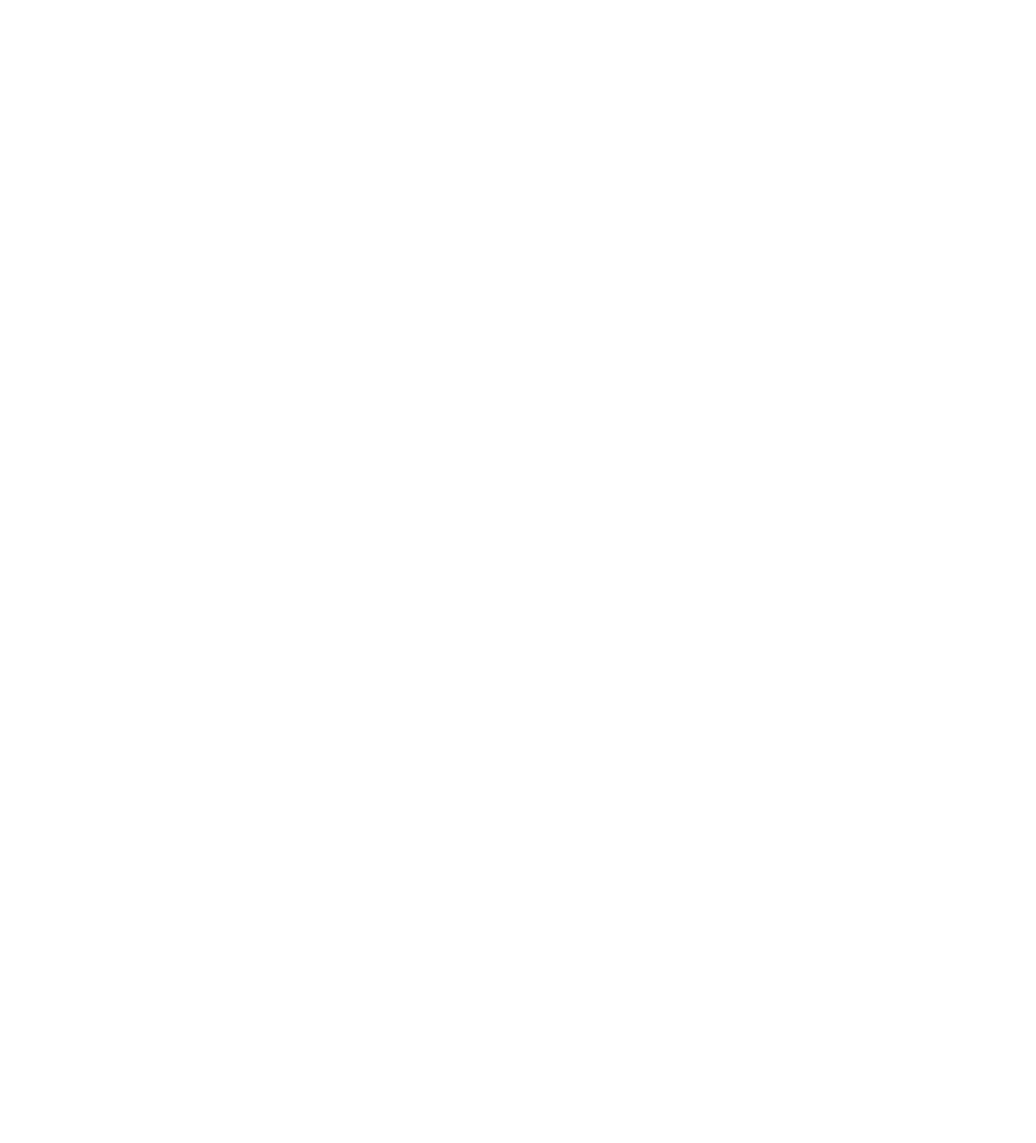
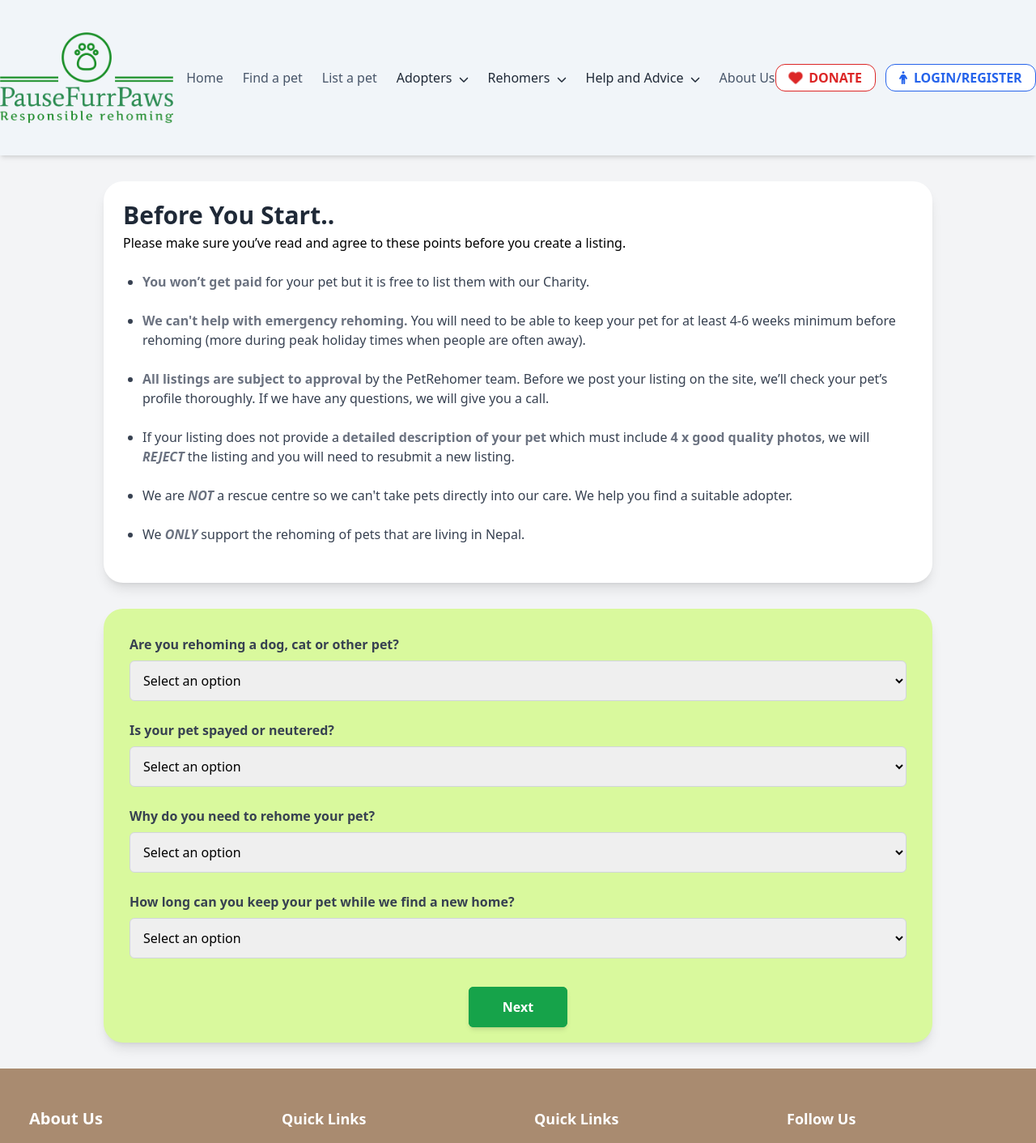
Before and after one commit to likhel/MyFirstApp, a React (Vite) app: page /list-a-pet in a window 1280 px wide. Before the commit this address had no page. Shown: the top 1412 px of the page at 81% size. Before the commit the page ends 800 px from the top, so only its background shows below. Built offline with nearby package versions, Linux system fonts and the light colour scheme.

Commit message:
list a pet

```diff
--- a/package.json
+++ b/package.json
@@ -17,13 +17,15 @@
     "@fortawesome/react-fontawesome": "^0.2.2",
     "@tanstack/react-query": "^5.59.16",
     "axios": "^1.7.7",
+    "formik": "^2.4.6",
     "framer-motion": "^11.11.10",
     "react": "^18.3.1",
     "react-dom": "^18.3.1",
     "react-dropdown": "^1.11.0",
     "react-loader-spinner": "^6.1.6",
     "react-router-dom": "^6.26.2",
-    "react-toastify": "^10.0.6"
+    "react-toastify": "^10.0.6",
+    "yup": "^1.4.0"
   },
   "devDependencies": {
     "@eslint/js": "^9.9.0",
--- a/src/MyRoutes.jsx
+++ b/src/MyRoutes.jsx
@@ -1,32 +1,26 @@
-import React from 'react'
-import {BrowserRouter as Router, Routes, Route } from 'react-router-dom'
-import Layout from './components/Layout'
-import HomePage from './pages/UserFrontend/HomePage'
-import FindaPet from './pages/UserFrontend/FindaPet'
-import SignUp from './pages/Auths/SignUp'
-import LoginPage from './pages/Auths/LoginPage'
-
+import React from "react";
+import { BrowserRouter as Router, Routes, Route } from "react-router-dom";
+import Layout from "./components/Layout";
+import HomePage from "./pages/UserFrontend/HomePage";
+import FindaPet from "./pages/UserFrontend/AdoptersEnd/FindaPet";
+import SignUp from "./pages/Auths/SignUp";
+import LoginPage from "./pages/Auths/LoginPage";
+import ListaPet from "./pages/UserFrontend/RehomersEnd/ListaPet";
 
 const MyRoutes = () => {
   return (
     <Router>
-        <Routes>
-            <Route path = '' element = {<Layout/>}>
-                <Route index element = {<HomePage/>}/>
-                <Route path = 'signup' element = {<SignUp/>}/>
-                <Route path = 'login'  element = {<LoginPage/>}/>
-                <Route path = 'adopt-a-pet' element = {<FindaPet/>}/>
+      <Routes>
+        <Route path="" element={<Layout />}>
+          <Route index element={<HomePage />} />
+          <Route path="signup" element={<SignUp />} />
+          <Route path="login" element={<LoginPage />} />
+          <Route path="adopt-a-pet" element={<FindaPet />} />
+          <Route path="list-a-pet" element={<ListaPet />} />
+        </Route>
+      </Routes>
+    </Router>
+  );
+};
 
-
-
-
-            </Route>
-
-
-        </Routes>
-
-    </Router>
-  )
-}
-
-export default MyRoutes
+export default MyRoutes;
--- a/src/components/Footer.jsx
+++ b/src/components/Footer.jsx
@@ -6,7 +6,7 @@
 const Footer = () => {
   return (
       <>
-        <footer className="bg-gray-600 text-white py-8 px-4">
+        <footer className="bg-yellow-900 text-white py-12 px-4 opacity-60">
           <div className="container mx-auto grid grid-cols-1 px-5 md:grid-cols-4 gap-10">
             {/* About Us Section */}
             <div>
--- a/src/components/Header.jsx
+++ b/src/components/Header.jsx
@@ -6,18 +6,18 @@
 
 const Header = () => {
   return (
-    <header className="bg-slate-100 shadow-md sticky top-0 z-50">
+    <header className="bg-slate-100 shadow-md sticky top-0 z-50 py-6">
       <div className="container mx-auto flex justify-around items-center py-4">
         <div className="flex items-center">
-          <img src="images/paplogo.png" alt="Logo" className="h-24 mr-4" />
+          <img src="images/paplogo.png" alt="Logo" className="h-28 mr-4" />
         </div>
         <nav>
-          <ul className="flex space-x-6 text-gray-800">
+          <ul className="flex space-x-6 text-slate-600 text-base font-medium">
             <li><Link to="/" className="hover:text-green-700">Home</Link></li>
             <li><Link to="/adopt-a-pet" className="hover:text-green-700">Find a pet</Link></li>
             <li><Link to="/list-a-pet" className="hover:text-green-700">List a pet</Link></li>
-            <li>
-              <FlyoutLink href="/adopters" FlyoutContent={AdoptersContent}>
+            <li className="text-slate-600">
+              <FlyoutLink href="/adopters"  FlyoutContent={AdoptersContent}>
                 Adopters <FontAwesomeIcon icon={faChevronDown} className="ml-1 text-12px" />
               </FlyoutLink>
             </li>
--- /dev/null
+++ b/src/pages/UserFrontend/RehomersEnd/ListaPet.jsx
@@ -0,0 +1,210 @@
+import React from 'react';
+import { Formik, Form, Field, ErrorMessage } from 'formik';
+import * as Yup from 'yup';
+import { Link } from 'react-router-dom';
+
+const ListaPet = () => {
+  // Validation schema using Yup
+  const validationSchema = Yup.object({
+    petType: Yup.string()
+      .required('Pet type is required')
+      .min(2, 'Name must be at least 2 characters long'),
+    reproduction: Yup.string().required('Please select an option'),
+    reason: Yup.string()
+      .required('Reason for rehoming is required')
+      .min(10, 'Reason must be at least 10 characters long'),
+    time: Yup.string()
+      .required('Details about how long you can keep the pet are required')
+      .min(10, 'Details must be at least 10 characters long'),
+
+  });
+
+  // Initial Values
+  const initialValues = {
+    petType: '',
+    reproduction: '',
+    reason: '',
+    time: ''
+  };
+
+  // Handle form submission
+  const handleSubmit = (values, { resetForm }) => {
+    console.log('Form Submitted:', values);
+    alert('Pet listed successfully!');
+    resetForm();
+  };
+
+  return (
+    <div className="min-h-screen bg-gray-100 flex flex-col items-center py-8 px-4">
+      {/* Page Title */}
+
+      <div className="bg-white rounded-3xl shadow-lg p-6 w-full max-w-5xl mb-8">
+        <h2 className="text-3xl font-semibold text-gray-800 mb-1">Before You Start..</h2>
+        <p className='mb-6'>Please make sure you’ve read and agree to these points before you create a listing.</p>
+        <ul className="list-disc pl-6 text-gray-700">
+          <li className="mb-6 text-inherit">
+            <span className='font-semibold text-gray-500'>You won’t get paid</span> for your pet but it is free to list them with our Charity.
+          </li>
+          <li className="mb-6 text-inherit">
+            <span className='font-semibold text-gray-500'>We can't help with emergency rehoming.</span> You will need to be able to keep your pet for at least 4-6 weeks minimum before rehoming (more during peak holiday times when people are often away).
+          </li>
+          <li className="mb-6 text-inherit">
+            <span className='font-semibold text-gray-500'>All listings are subject to approval</span> by the PetRehomer team. Before we post your listing on the site, we’ll check your pet’s profile thoroughly. If we have any questions, we will give you a call.
+          </li>
+          <li className="mb-6 text-inherit">
+            If your listing does not provide a <span className='font-semibold text-gray-500'>detailed description of your pet</span> which must include <span className='font-semibold text-gray-500'>4 x good quality photos</span>, we will <span className='font-semibold text-gray-500 italic'>REJECT</span> the listing and you will need to resubmit a new listing.
+          </li>
+          <li className="mb-6 text-inherit">
+            We are <span className='font-semibold text-gray-500 italic'>NOT</span> a rescue centre so we can't take pets directly into our care. We help you find a suitable adopter.
+          </li>
+          <li className="mb-6 text-inherit">
+            We <span className='font-semibold text-gray-500 italic'>ONLY</span> support the rehoming of pets that are living in Nepal.
+          </li>
+
+        </ul>
+      </div>
+
+
+
+      {/* Form Container */}
+      <Formik
+        initialValues={initialValues}
+        validationSchema={validationSchema}
+        onSubmit={handleSubmit}
+      >
+        {({ setFieldValue }) => (
+          <Form className="bg-lime-200 rounded-3xl shadow-lg p-8 w-full max-w-5xl">
+
+            <div className="mb-6">
+              <label htmlFor="petType" className="block text-gray-700 font-semibold mb-2">
+                Are you rehoming a dog, cat or other pet?
+              </label>
+              <Field
+                as="select"
+                id="petType"
+                name="petType"
+                placeholder="Dog"
+                className="w-full border border-gray-300 rounded-md p-3 focus:ring focus:ring-blue-200 focus:border-blue-500"
+              >
+
+                <option value="">Select an option</option>
+                <option value="dog">Dog</option>
+                <option value="cat">Cat</option>
+                <option value="rabbit">Rabbit</option>
+               </Field>
+              <ErrorMessage
+                name="petType"
+                component="div"
+                className="text-red-500 text-sm mt-1"
+              />
+            </div>
+
+
+            {/* Species */}
+            <div className="mb-6">
+              <label htmlFor="reproduction" className="block text-gray-700 font-semibold mb-2">
+                Is your pet spayed or neutered?
+              </label>
+              <Field
+                as="select"
+                id="reproduction"
+                name="reproduction"
+                className="w-full border border-gray-300 rounded-md p-3 focus:ring focus:ring-blue-200 focus:border-blue-500"
+              >
+                <option value="">Select an option</option>
+                <option value="yes">Yes</option>
+                <option value="no">No</option>
+              </Field>
+              <ErrorMessage
+                name="reproduction"
+                component="div"
+                className="text-red-500 text-sm mt-1"
+              />
+            </div>
+
+            {/* Age */}
+            <div className="mb-6">
+              <label htmlFor="reason" className="block text-gray-700 font-semibold mb-2">
+                Why do you need to rehome your pet?
+              </label>
+              <Field
+                as="select"
+                id="reason"
+                name="reason"
+                placeholder="Busy Schedule"
+                className="w-full border border-gray-300 rounded-md p-3 focus:ring focus:ring-blue-200 focus:border-blue-500"
+              >
+
+                <option value="">Select an option</option>
+                <option value="Behavioural issues">Behavioural issues</option>
+                <option value="Busy schedule">Busy schedule</option>
+                <option value="Change in family circumstances">Change in family circumstances</option>
+                <option value="Does not get aloong with another pet">Does not get aloong with another pet</option>
+                <option value="fostered">Fostered</option>
+                <option value="found">Found or abondoned</option>
+                <option value="human health issues">Human health issues(e.g allergies,sickness)</option>
+                <option value="infant,young children or pregnancy">Infant,young children or pregnancy</option>
+                <option value="landlord permission issues">Landlord permission issues</option>
+                <option value="ongoing costs">Ongoing costs(e.g lost job)</option>
+                <option value="pet medical expense">Pet medical expenses(e.g vet procedure)</option>
+
+               </Field>
+              <ErrorMessage
+                name="reason"
+                component="div"
+                className="text-red-500 text-sm mt-1"
+              />
+            </div>
+
+
+
+
+            {/* Description */}
+            <div className="mb-12">
+              <label htmlFor="time" className="block text-gray-700 font-semibold mb-2">
+                How long can you keep your pet while we find a new home?
+              </label>
+              <Field
+                as="select"
+                id="time"
+                name="time"
+
+                placeholder="3 weeks"
+                className="w-full border border-gray-300 rounded-md p-3 focus:ring focus:ring-blue-200 focus:border-blue-500"
+              >
+
+                <option value="">Select an option</option>
+                <option value="less than 1 week">Less than 1 week</option>
+                <option value="1 week">1 week</option>
+                <option value="2 weeks">2 weeks</option>
+                <option value="3 weeks">3 weeks</option>
+                <option value="1 month">1 month</option>
+                <option value="2 months">2 months</option>
+                <option value="over 2 months">Over 2 months</option>
+
+
+               </Field>
+              <ErrorMessage
+                name="time"
+                component="div"
+                className="text-red-500 text-sm mt-1 "
+              />
+            </div>
+
+            {/* Submit Button */}
+            <div className="text-center ">
+              <Link
+                to = ""
+                className="bg-green-600 text-white font-semibold px-10 py-3 rounded-md shadow-md hover:bg-white hover:text-green-600 transition duration-200 border-2 border-green-600 border-solid"
+              >
+                Next
+              </Link>
+            </div>
+          </Form>
+        )}
+      </Formik>
+    </div>
+  );
+};
+
+export default ListaPet;
```
Also changed, not shown: src/components/Main.jsx (+4 -4 lines), src/pages/UserFrontend/AdoptersEnd/FindaPet.jsx (renamed from src/pages/UserFrontend/FindaPet.jsx, +28 -21 lines), 1 other file (tests, documents, lock files or other folders).
